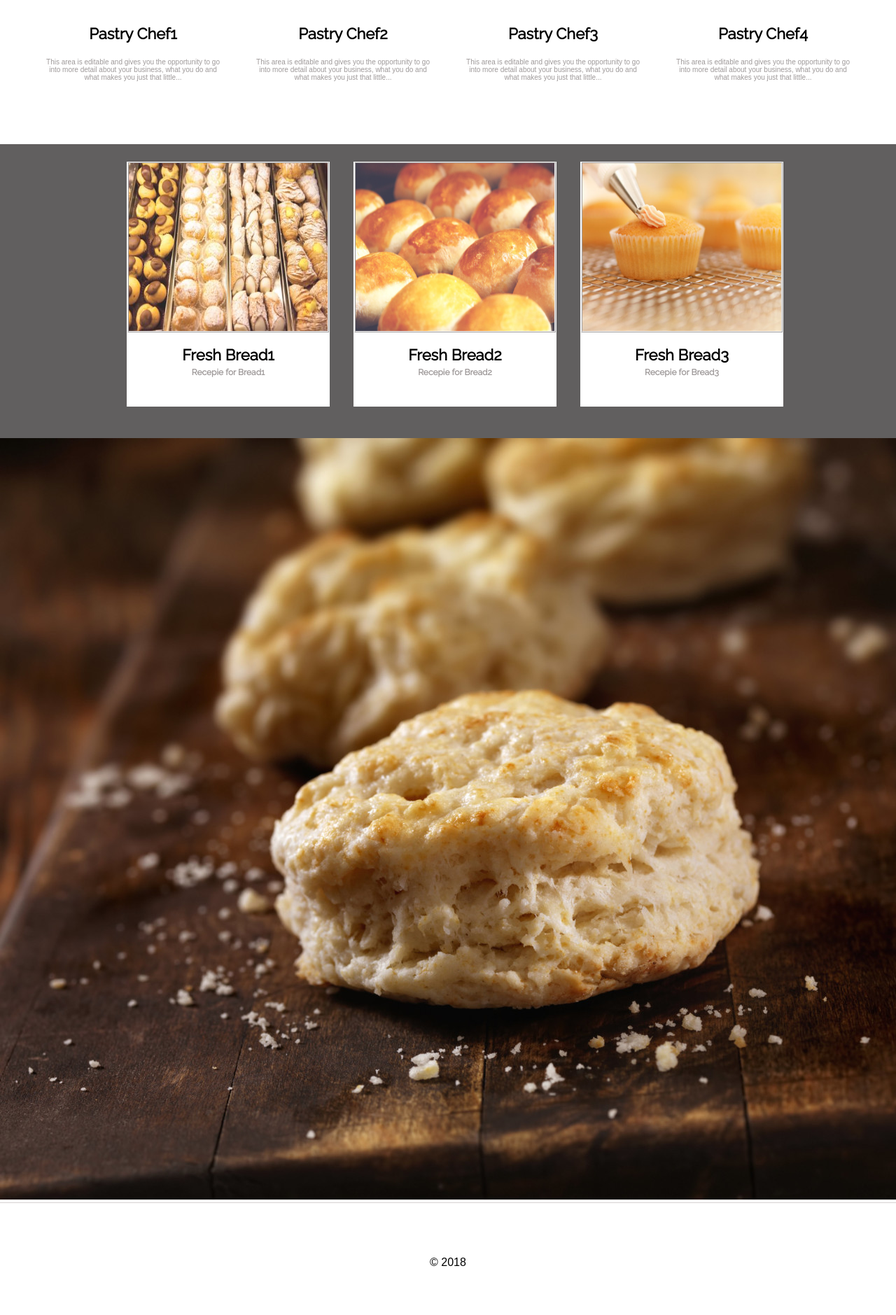
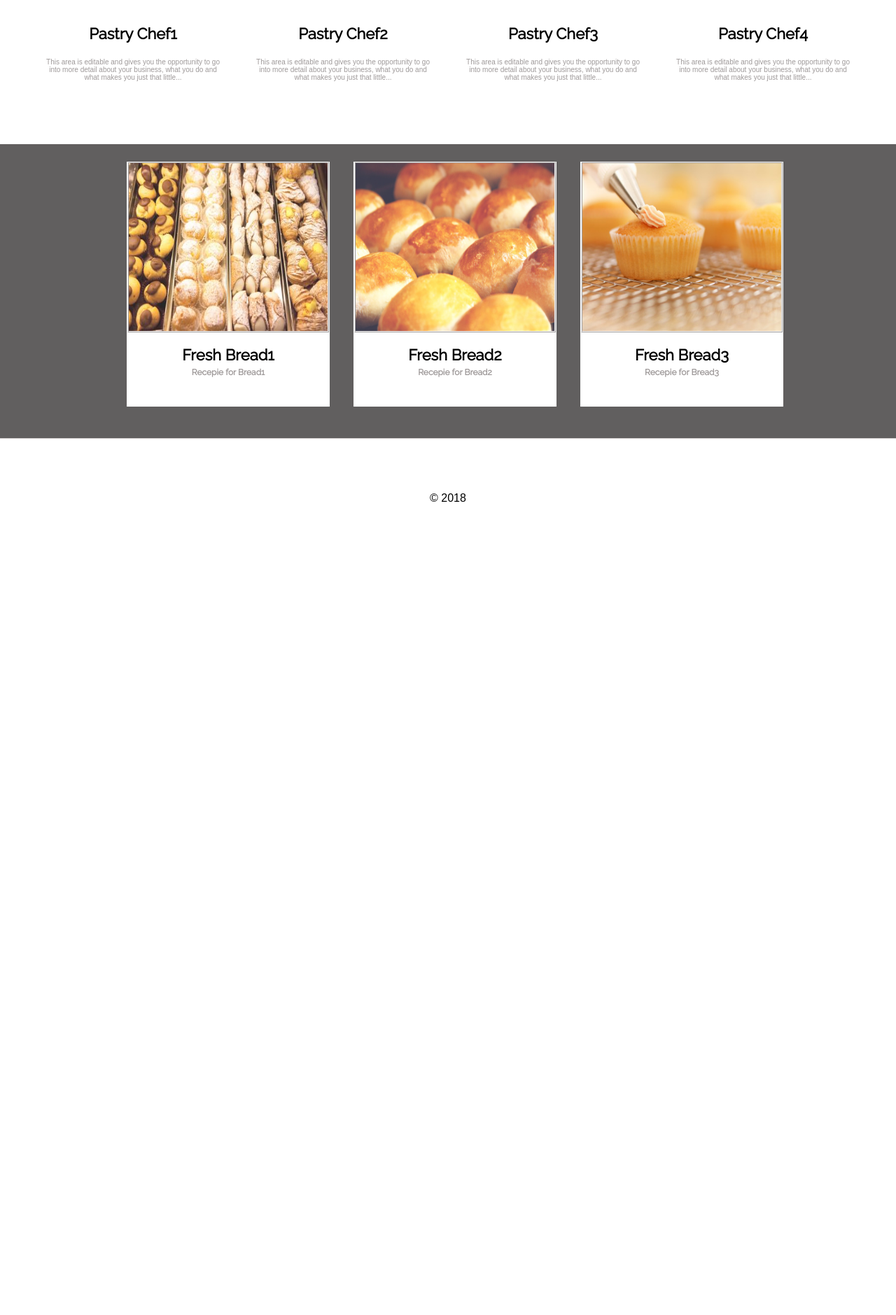
Before and after one commit to tiagousbr/tiagousbr.github.io, a Jekyll site: the page index.html, which Jekyll copies as it is, in a window 1280 px wide. Shown: the part 1579-3458 px from the top of the page at 70% size. Built offline with Jekyll 4.4.1, drawn with Linux system fonts in a browser that asks for light colours; after the commit the page ends 2366 px from its top, so only the background shows below that.

Commit message:
Update index.html

```diff
--- a/index.html
+++ b/index.html
@@ -111,7 +111,6 @@
     </div>
 
     <div class="final">
-      <img src="css/bakery_footer.jpg" no-repeat center center>
     </div>
 
     <div class="footer">
```
